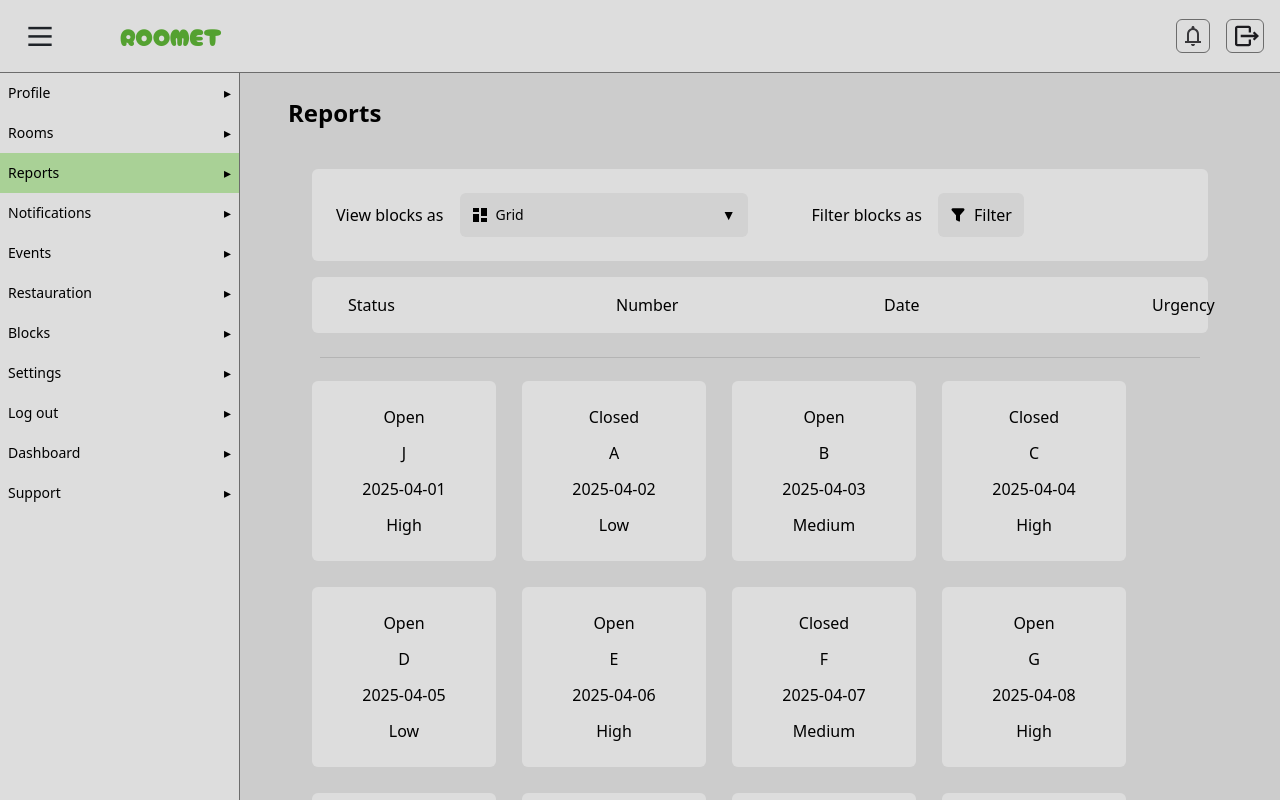
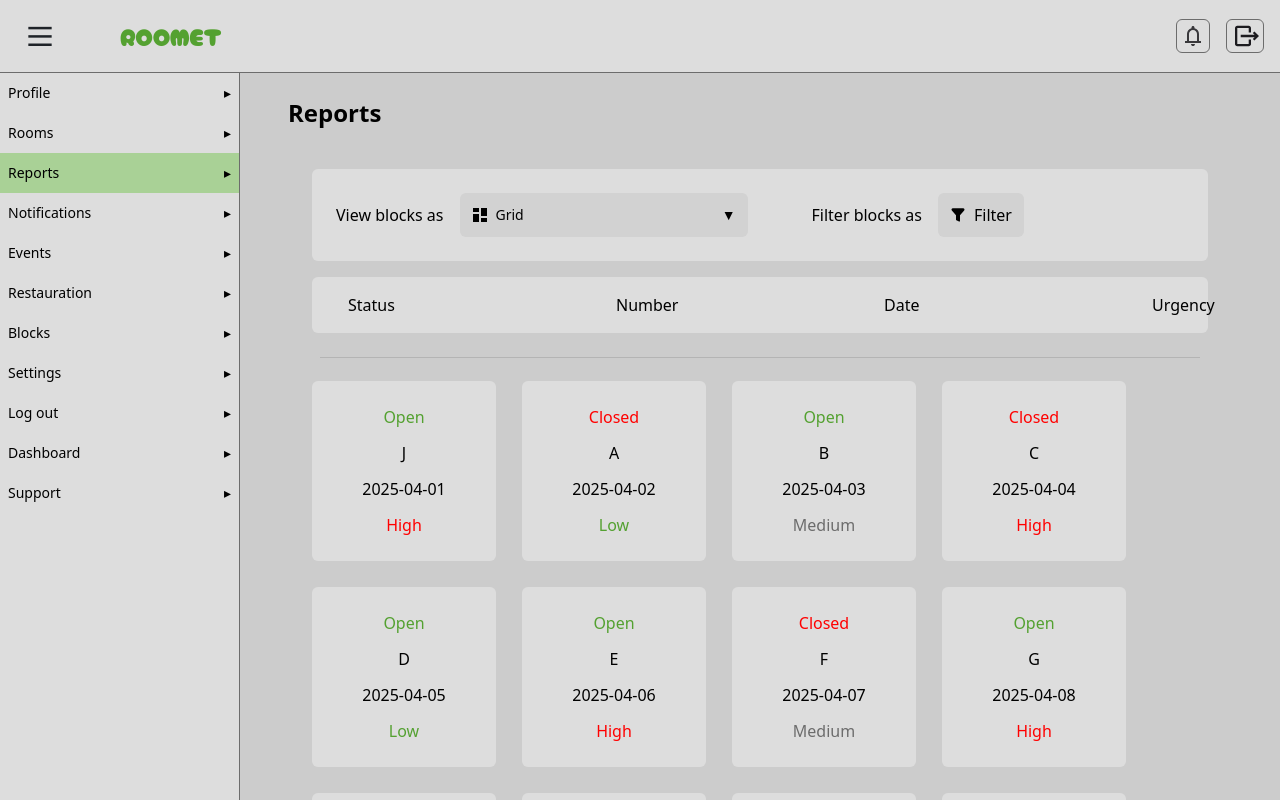
Before and after one commit to KMalek101/Roomet-front, a Next.js app: page /reports in a window 1280 px wide. Built offline with nearby package versions, Linux system fonts and the light colour scheme.

Commit message:
Reports grid and list cards

```diff
--- a/src/components/reports/ReportGridCard.jsx
+++ b/src/components/reports/ReportGridCard.jsx
@@ -1,10 +1,10 @@
 export default function ReportGridCard({ status, block, date, urgency}) {
     return(
         <div className="flex flex-col w-46 gap-3 bg-[var(--secondary-color)] p-6 rounded-md items-center cursor-pointer">
-            <p>{status}</p>
+            <p className={`${status === "Open" ? "text-[var(--green-color)]" : "text-[var(--r-color)]"}`}>{status}</p>
             <p>{block}</p>
             <p>{date}</p>
-            <p>{urgency}</p>
+            <p className={`${urgency === "High" ? "text-[var(--r-color)]" : urgency === "Medium" ? "text-[var(--g-color)]" : "text-[var(--green-color)]"}`}>{urgency}</p>
         </div>
     )
 }
--- a/src/components/reports/ReportListCard.jsx
+++ b/src/components/reports/ReportListCard.jsx
@@ -1,14 +1,10 @@
-export default function ReportListCard({ name, students, maxStudents, reports, block }) {
+export default function ReportListCard({ status, block, date, urgency}) {
     return(
-        <div className="grid grid-cols-5 items-center p-4 px-9 bg-[var(--secondary-color)] rounded-md gap-62 cursor-pointer">
-            <p>{name}</p>
-            <p className="">{students.map((student) => {
-                return <p>{student}</p>
-            })}
-            </p>
-            <p className={`${students.length === maxStudents ? "text-[var(--r-color)]" : "text-[var(--green-color)]"}`}>{students.length} / {maxStudents}</p>
-            <p className="">{reports}</p>
-            <p className="">{block}</p>
+        <div className="grid grid-cols-4 items-center p-4 px-9 bg-[var(--secondary-color)] rounded-md gap-62 cursor-pointer">
+            <p className={`${status === "Open" ? "text-[var(--green-color)]" : "text-[var(--r-color)]"}`}>{status}</p>
+            <p>{block}</p>
+            <p>{date}</p>
+            <p className={`${urgency === "High" ? "text-[var(--r-color)]" : urgency === "Medium" ? "text-[var(--g-color)]" : "text-[var(--green-color)]"}`}>{urgency}</p>
         </div>
     )
 }
```
